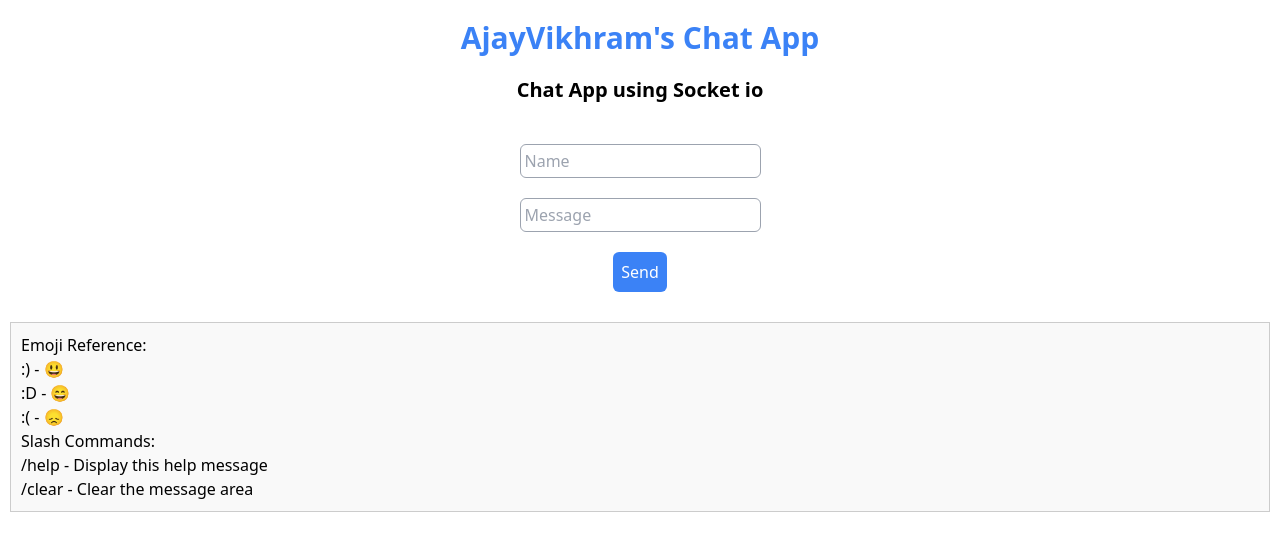
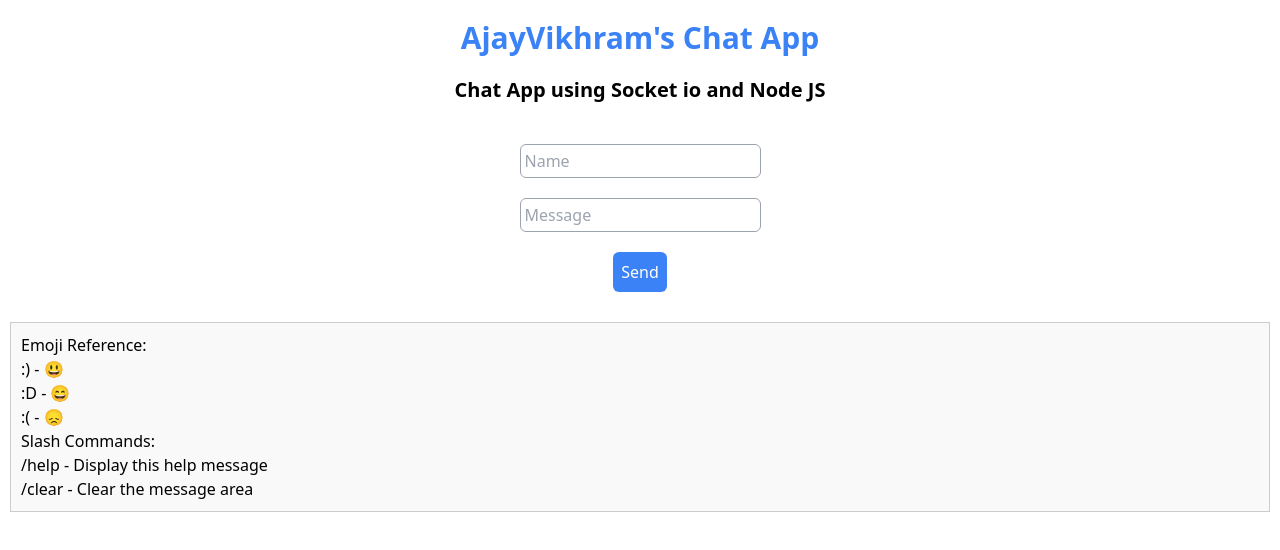
Before and after one commit to freescetic/sca, a website: page index.html in a window 1280 px wide. Drawn offline with nearby package versions, Linux system fonts and the light colour scheme; no server answers.

Commit message:
seventh Commit

```diff
--- a/index.html
+++ b/index.html
@@ -21,7 +21,7 @@
     </h1>
     <div>
         <h2 class="font-semibold text-xl text-center mt-5" id="logo">
-            Chat App using Socket io
+            Chat App using Socket io and Node JS
         </h2>
     </div>
     <form class="flex flex-col justify-center items-center mt-5" id="form">
```
